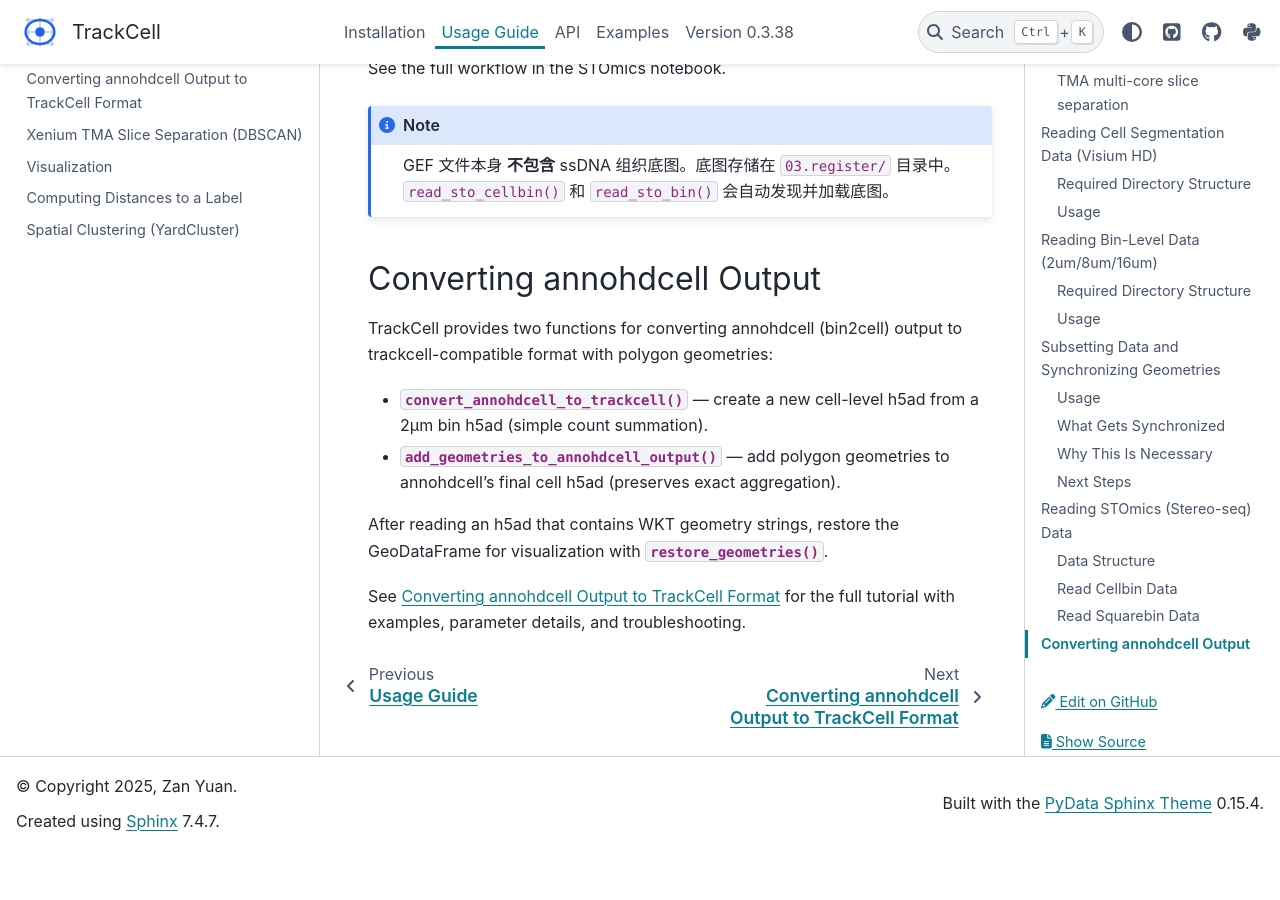
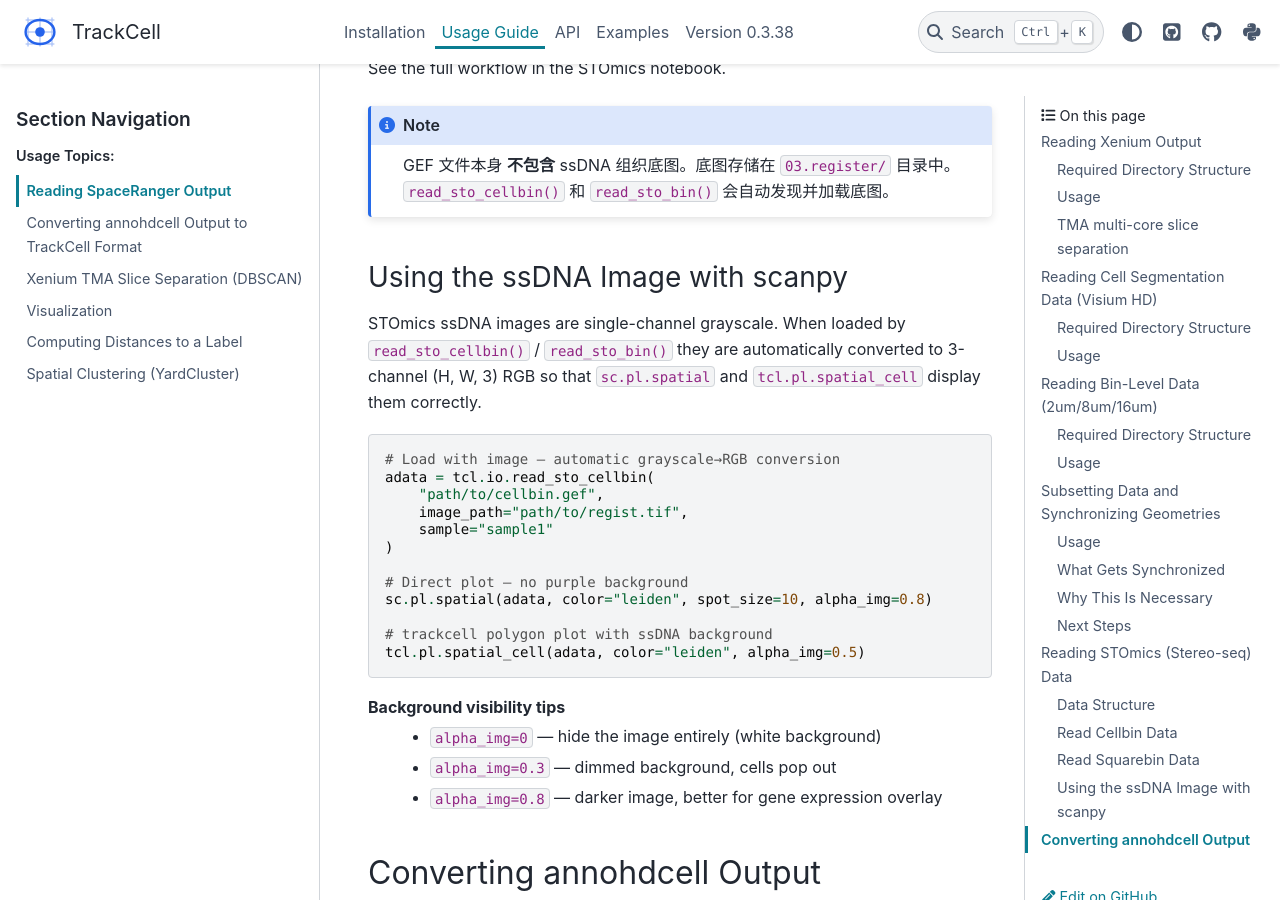
Before and after one commit to seqyuan/trackcell, a Sphinx documentation site: the page built from docs/source/usage/reading.rst, in a window 1280 px wide and 900 px high, scrolled down 7753 px. Built offline with Sphinx 7.4.7 and the PyData theme 0.15.4, drawn with Linux system fonts in a browser that asks for light colours; pages that are not in the unit, such as notebooks, are missing from menus; before the commit the page ends 8603 px from its top, so only the background shows below that.

Commit message:
docs: add ssDNA grayscale→RGB usage section to reading guide

```diff
--- a/docs/source/usage/reading.rst
+++ b/docs/source/usage/reading.rst
@@ -356,6 +356,34 @@
    GEF 文件本身 **不包含** ssDNA 组织底图。底图存储在 ``03.register/`` 目录中。
    ``read_sto_cellbin()`` 和 ``read_sto_bin()`` 会自动发现并加载底图。
 
+Using the ssDNA Image with scanpy
+~~~~~~~~~~~~~~~~~~~~~~~~~~~~~~~~~
+
+STOmics ssDNA images are single-channel grayscale.  When loaded by
+``read_sto_cellbin()`` / ``read_sto_bin()`` they are automatically converted
+to 3-channel (H, W, 3) RGB so that ``sc.pl.spatial`` and
+``tcl.pl.spatial_cell`` display them correctly.
+
+.. code-block:: python
+
+   # Load with image — automatic grayscale→RGB conversion
+   adata = tcl.io.read_sto_cellbin(
+       "path/to/cellbin.gef",
+       image_path="path/to/regist.tif",
+       sample="sample1"
+   )
+
+   # Direct plot — no purple background
+   sc.pl.spatial(adata, color="leiden", spot_size=10, alpha_img=0.8)
+
+   # trackcell polygon plot with ssDNA background
+   tcl.pl.spatial_cell(adata, color="leiden", alpha_img=0.5)
+
+Background visibility tips
+   * ``alpha_img=0`` — hide the image entirely (white background)
+   * ``alpha_img=0.3`` — dimmed background, cells pop out
+   * ``alpha_img=0.8`` — darker image, better for gene expression overlay
+
 
 Converting annohdcell Output
 -----------------------------
```
